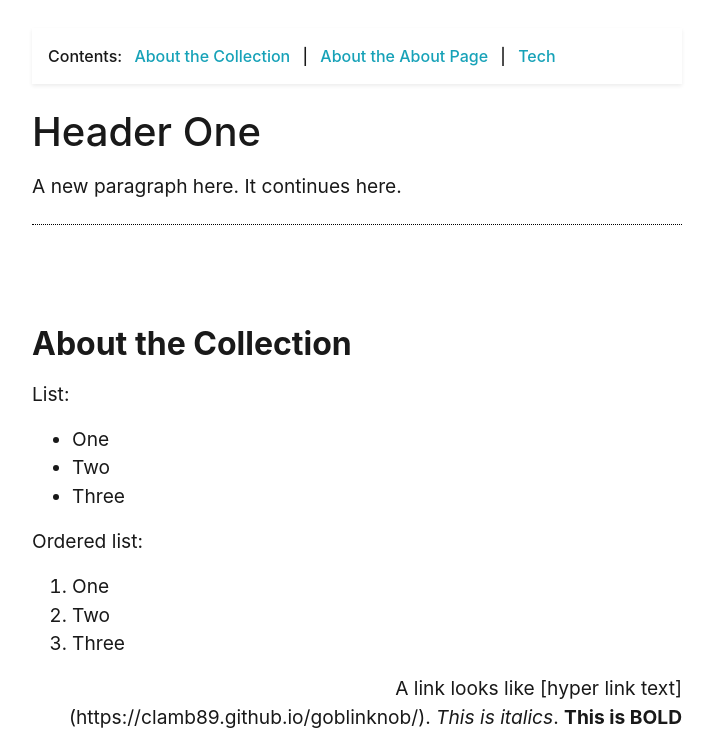
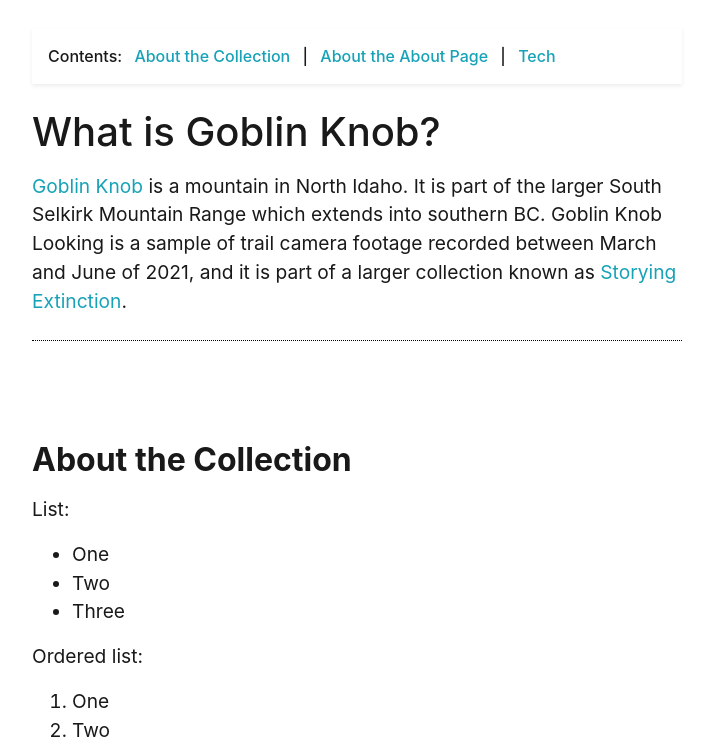
Before and after one commit to clamb89/goblinknob, a Jekyll site: the page built from pages/about.md, in a window 1280 px wide and 900 px high, scrolled down 311 px, cut to the strip 153-900 px from the top of the window. Shown: the whole strip, without its empty margins (283-996 px from the left). Built offline with Jekyll 4.4.1, drawn with Linux system fonts in a browser that asks for light colours.

Commit message:
Updated about

```diff
--- a/pages/about.md
+++ b/pages/about.md
@@ -12,10 +12,10 @@ credits: true
 
 {% include feature/nav-menu.html sections="About the Collection;About the About Page" %}
 
-# Header One
+# What is Goblin Knob?
 
-A new paragraph here.
-It continues here.
+[Goblin Knob](https://www.google.com/maps/place/Goblin+Knob/@48.6702031,-116.7674466,14z/data=!3m1!4b1!4m5!3m4!1s0x5363a4ca118855e5:0xc2e68276d756d2b5!8m2!3d48.670205!4d-116.749937) is a mountain in North Idaho. It is part of the larger South Selkirk Mountain Range which extends into southern BC.
+Goblin Knob Looking is a sample of trail camera footage recorded between March and June of 2021, and it is part of a larger collection known as [Storying Extinction](https://storying.onrender.com/about.html).
 
 ## About the Collection
 
```
